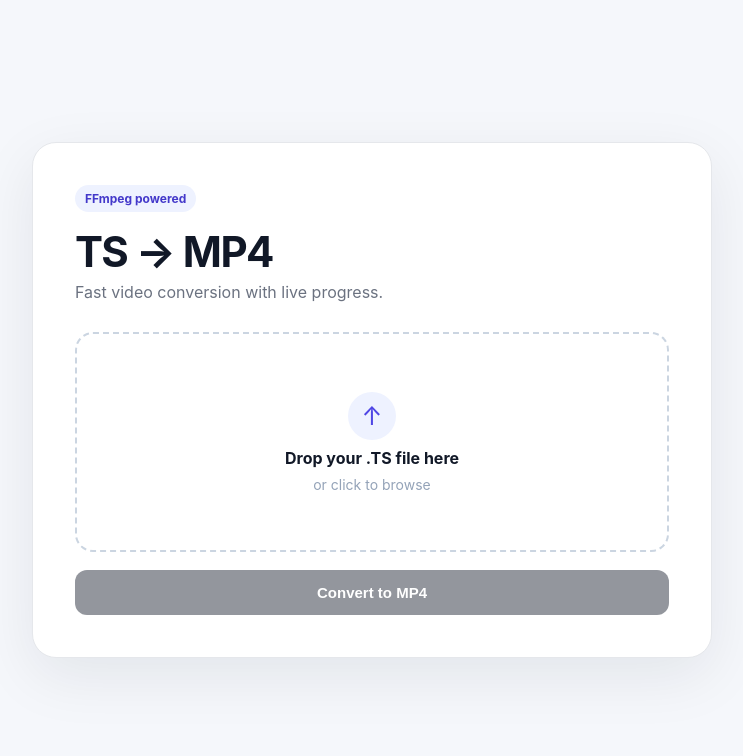
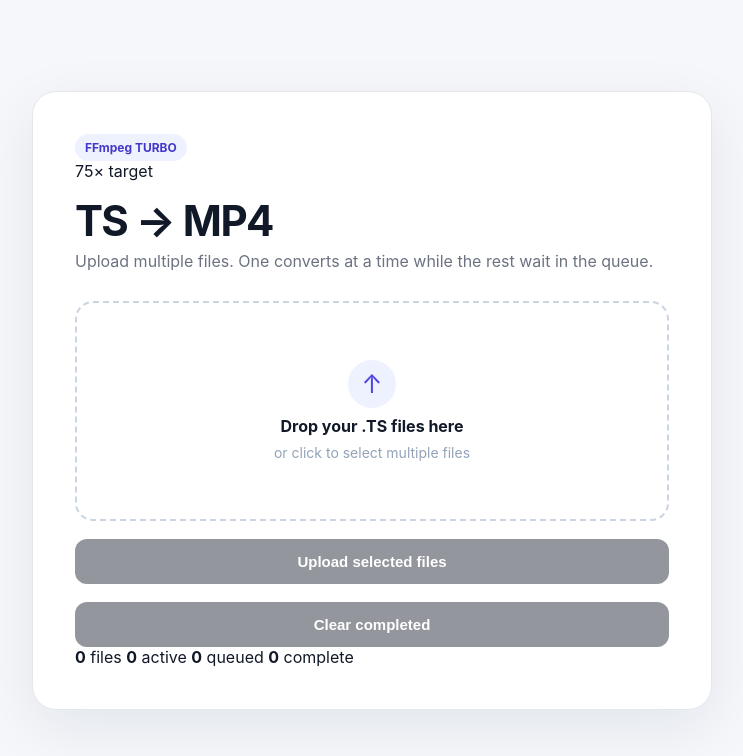
Before and after one commit to animeshnegi/TS-to-MP4-Converter, a Flask app: page / in a window 1280 px wide. Shown: the top 756 px of the page, without its empty margins (268-1011 px from the left). Run offline with Flask 3, Linux system fonts and the light colour scheme.

Commit message:
Add multi-file queue interface and per-file progress

```diff
--- a/templates/index.html
+++ b/templates/index.html
@@ -3,36 +3,36 @@
 <head>
   <meta charset="utf-8">
   <meta name="viewport" content="width=device-width, initial-scale=1">
-  <title>TS → MP4 Converter</title>
+  <title>TS → MP4 Turbo Converter</title>
   <link rel="stylesheet" href="{{ url_for('static', filename='style.css') }}">
 </head>
 <body>
   <main class="container">
     <section class="card">
-      <div class="badge">FFmpeg powered</div>
+      <div class="topline"><div class="badge">FFmpeg TURBO</div><div class="target">75× target</div></div>
       <h1>TS → MP4</h1>
-      <p class="subtitle">Fast video conversion with live progress.</p>
+      <p class="subtitle">Upload multiple files. One converts at a time while the rest wait in the queue.</p>
 
-      <form id="uploadForm">
-        <label class="dropzone" id="dropzone">
-          <input id="fileInput" name="file" type="file" accept=".ts,video/mp2t" hidden>
-          <span class="icon">↑</span>
-          <strong id="fileLabel">Drop your .TS file here</strong>
-          <span>or click to browse</span>
-        </label>
-        <button id="convertBtn" type="submit" disabled>Convert to MP4</button>
-      </form>
+      <label class="dropzone" id="dropzone">
+        <input id="fileInput" type="file" accept=".ts,video/mp2t" multiple hidden>
+        <span class="icon">↑</span>
+        <strong>Drop your .TS files here</strong>
+        <span>or click to select multiple files</span>
+      </label>
 
-      <section id="progressPanel" class="progress-panel hidden">
-        <div class="status-row"><span id="statusText">Uploading…</span><strong id="percent">0%</strong></div>
-        <div class="progress"><div id="bar"></div></div>
-        <div class="details"><span id="speed">Speed: —</span><span id="eta">ETA: —</span></div>
+      <div class="actions">
+        <button id="uploadBtn" type="button" disabled>Upload selected files</button>
+        <button id="clearBtn" type="button" class="secondary" disabled>Clear completed</button>
+      </div>
+
+      <section class="summary">
+        <span><strong id="totalCount">0</strong> files</span>
+        <span><strong id="activeCount">0</strong> active</span>
+        <span><strong id="queueCount">0</strong> queued</span>
+        <span><strong id="doneCount">0</strong> complete</span>
       </section>
 
-      <section id="result" class="result hidden">
-        <div class="success">✓ Conversion complete</div>
-        <a id="download" class="download" href="#">Download MP4</a>
-      </section>
+      <section id="queue" class="queue"></section>
       <p id="error" class="error hidden"></p>
     </section>
   </main>
```
